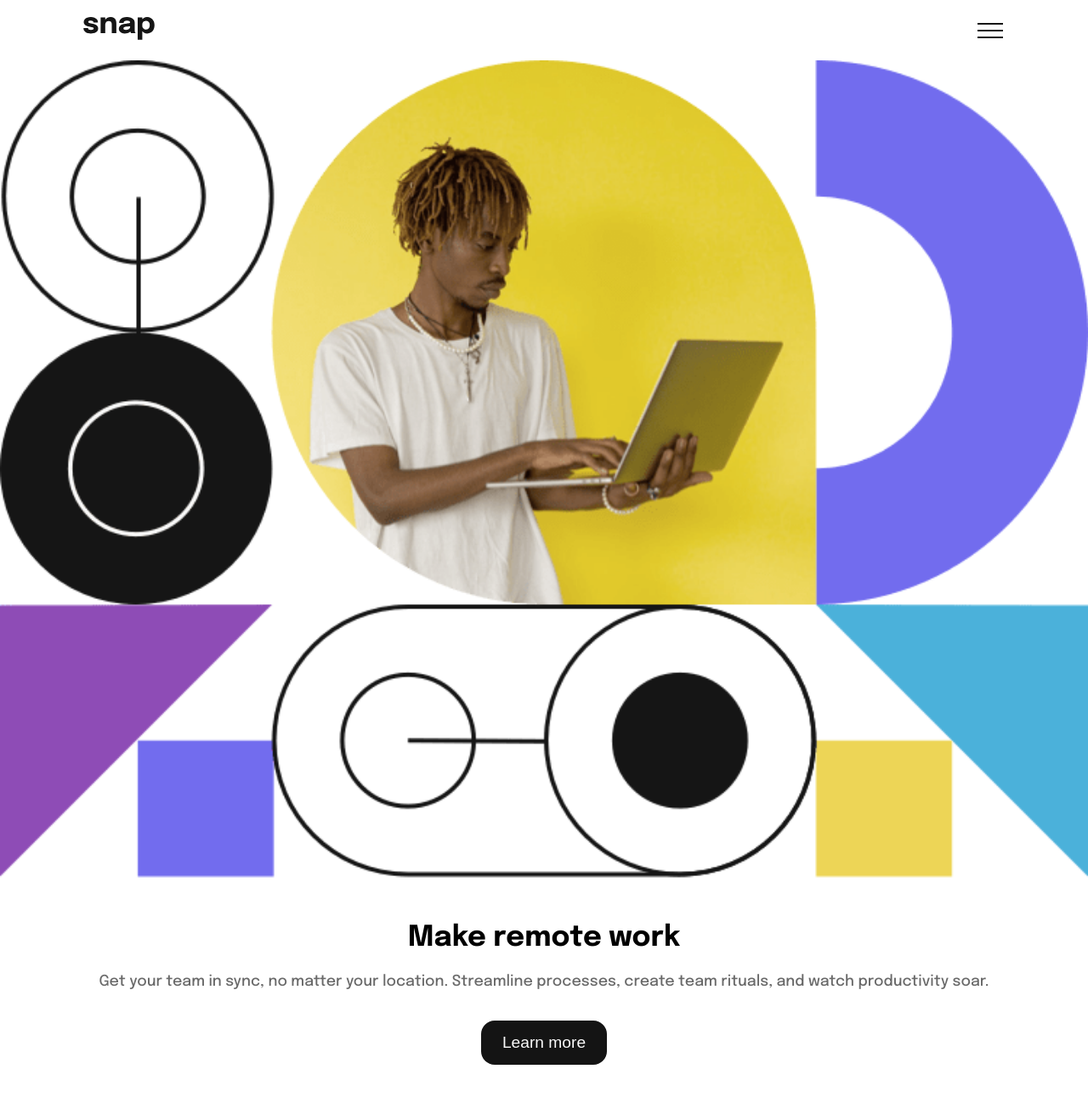
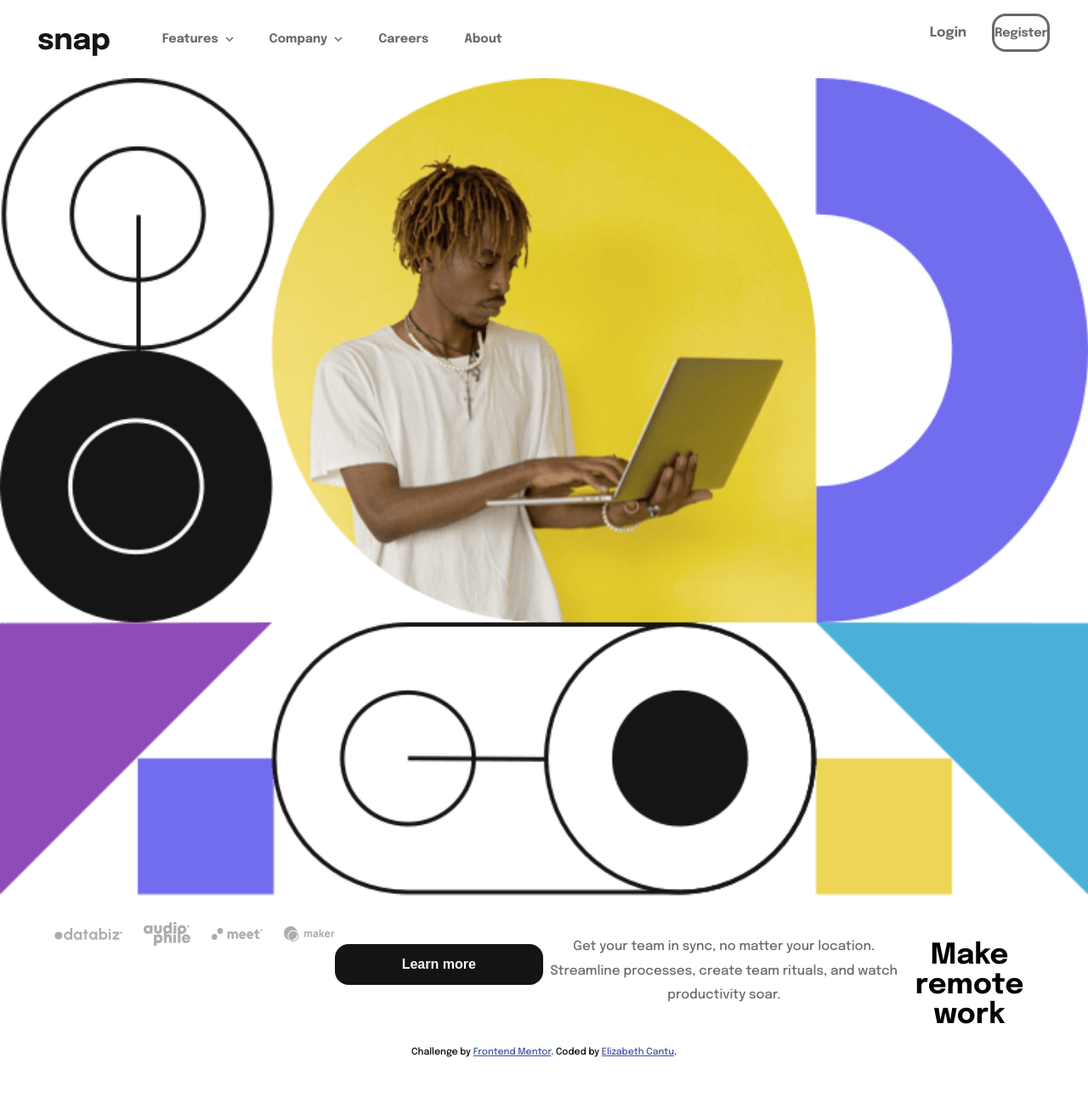
Before and after one commit to Esagecc/intro_dropdown_navigation, a plain HTML site: page index.html in a window 1280 px wide. Shown: the top 1298 px of the page at 85% size. After the commit the page ends 1276 px from the top, so only its background shows below. Drawn offline with Linux system fonts and the light colour scheme.

Commit message:
updated the mobile site

```diff
--- a/index.html
+++ b/index.html
@@ -20,6 +20,7 @@
         <div class="logo"><a href="#"><img src="images/logo.svg" class="logo" alt=""></a>
         </div>
         <div class="navbar-list" id="navbar-list">
+          <div class="left">
             <a href="#">Features
               <img src="images/icon-arrow-down.svg" class="arrow-down-one" alt="arrow-down">
             </a>
@@ -37,6 +38,8 @@
             </div>
             <a href="#">Careers</a>
             <a href="#">About</a>
+          </div>
+
           <div class="login">
             <p>Login</p>
             <button>
@@ -57,7 +60,9 @@
 
   <section class="article">
     <img src="images/image-hero-mobile.png" class="hero-mobile" alt="hero-mobile">
+    <img src="images/image-hero-desktop.png" class="hero-desktop" alt="hero-desktop">
 
+    <div class="article-texts">
       <h2>
         Make remote work
       </h2>
@@ -76,6 +81,8 @@
         <img src="images/client-meet.svg" alt="">
         <img src="images/client-maker.svg" alt="">
       </div>
+    </div>
+
   </section>
 
 
--- a/style.css
+++ b/style.css
@@ -55,21 +55,6 @@ body {
   overflow-x: hidden;
 }
 
-.overlay {
-    height: 100vh;
-    width: 100%;
-    background-color: rgba(0, 0, 0, 0.555);
-    position:fixed;
-    z-index: 3;
-    display: none;
-}
-
-.overlay.active {
-    display:block;
-}
-
-
-
 .navbar-list a {
   color:var(--gray);
   padding: 12px 30px;
@@ -85,7 +70,20 @@ body {
   color: rgb(4, 3, 5);
 }
 
-.arrow-down-one, .arrow-down-two  {
+.overlay {
+    height: 100vh;
+    width: 100%;
+    background-color: rgba(0, 0, 0, 0.555);
+    position:fixed;
+    z-index: 3;
+    display: none;
+}
+
+.overlay.active {
+    display:block;
+}
+
+.arrow-down-one, .arrow-down-two {
   padding-left: 20px;
   line-height: 22px;
 }
@@ -188,16 +186,26 @@ body {
 }
 
 .hero-mobile {
-    /* background-size: cover; */
   width: 100%;
+}
+
+.hero-desktop {
+  display: none;
 }
 
 .article {
   display: flex;
   flex-direction: column;
   align-items: center;
+  justify-content: center;
 }
 
+.article-texts {
+  display: flex;
+  flex-direction: column;
+  width: 90%;
+  align-items: center;
+}
 .article h2 {
   text-align: center;
   font-size: 2.1rem;
@@ -208,17 +216,18 @@ body {
 .article p {
   color: var(--gray);
   text-align: center;
-  width: 90%;
-  font-size: 1.1rem;
+  font-size: 0.95rem;
   line-height: 1.8rem;
 }
 
 button {
   background-color: var(--black);
   color: var(--white);
-  font-size: 1.2rem;
-  font-weight: 500;
-  padding: 15px 25px;
+  height: 48px;
+  width: 45%;
+  justify-content: center;
+  font-size: 1rem;
+  font-weight: 700;
   border: none;
   border-radius: 1rem;
   margin: 2rem 0 3rem;
@@ -258,3 +267,72 @@ button {
 .attribution a {
     color: hsl(228, 45%, 44%);
 }
+
+@media (min-width:900px) {
+  .navbar-list {
+    width: 100%;
+  }
+
+  .toggle {
+    display: none;
+  }
+
+  .logo {
+    padding-top: 8px;
+  }
+
+  .navbar-list {
+    position: relative;
+    justify-content: space-between;
+    height: 60px;
+    width: 100%;
+    padding: 0 0 0 2rem;
+    flex-direction: row;
+  }
+
+  .top-navbar {
+    width: 93%;
+    padding: 1rem 0;
+    font-weight: 700;
+  }
+
+  .first-submenu {
+    position: absolute;
+    transform: translateY(20px);
+  }
+
+  .left {
+    display: flex;
+  }
+
+  .left a {
+    font-size: 0.9rem;
+  }
+
+  .login {
+    display: flex;
+    align-items: baseline;
+    padding-top: 0;
+  }
+
+  .login button {
+    margin-top: 0;
+  }
+
+  .login p {
+    padding-right: 30px;
+  }
+  .arrow-down-one, .arrow-down-two {
+    padding-left: 8px;
+  }
+
+  .navbar-list a {
+    padding-right: 12px;
+  }
+
+  .article-texts{
+    display: flex;
+    flex-direction: row-reverse;
+  }
+
+}
```
Lines whose indentation alone changed are shown as unchanged.
